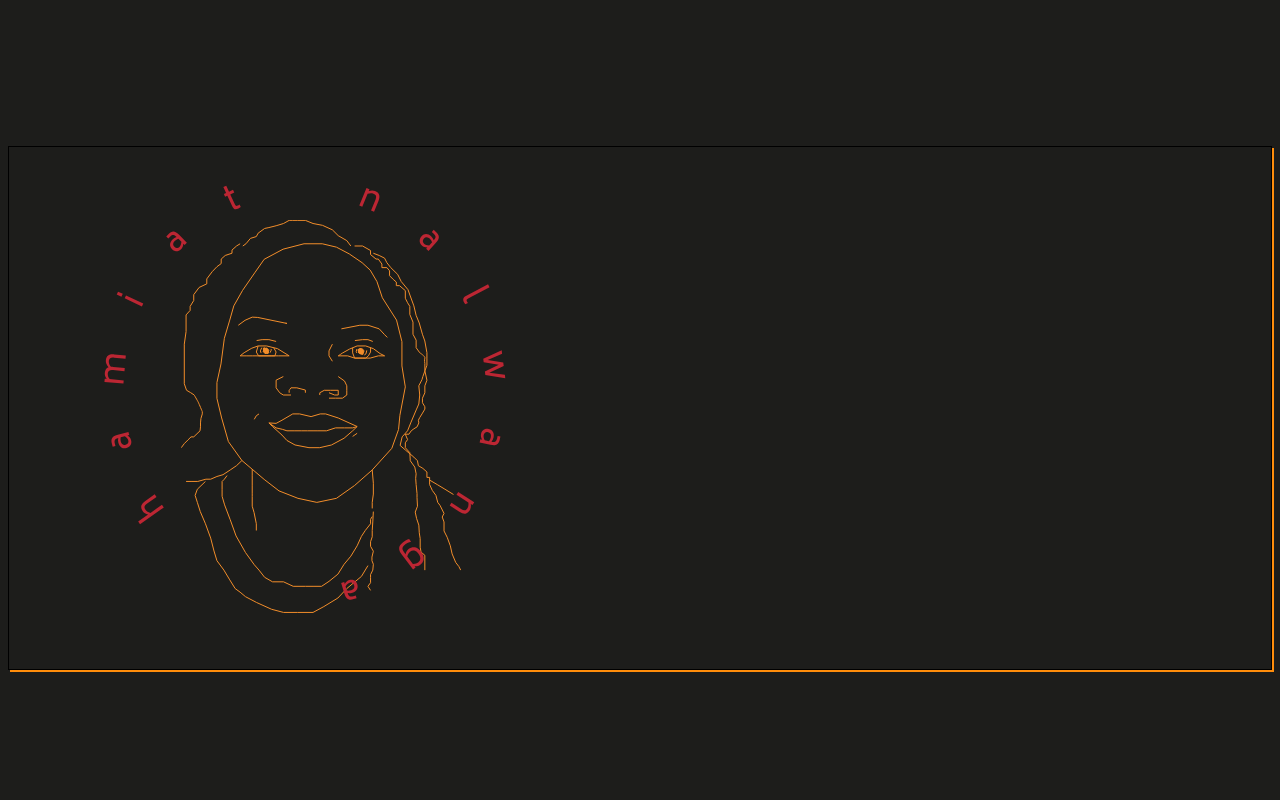
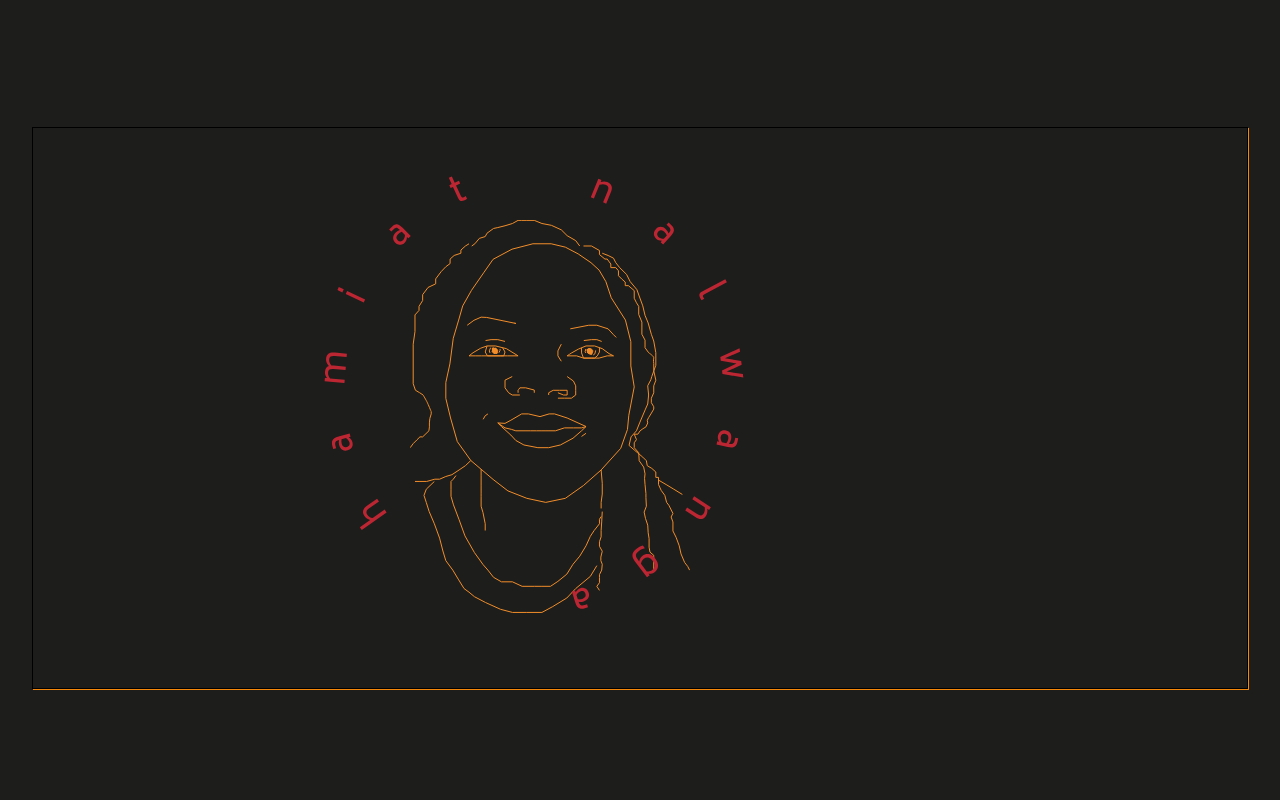
Before and after one commit to hamiat/folio, a React (Create React App) app: page / in a window 1280 px wide. Shown: the top 800 px of the page. Built offline with nearby package versions, Linux system fonts and the light colour scheme.

Commit message:
working point 2

```diff
--- a/src/App.tsx
+++ b/src/App.tsx
@@ -5,38 +5,56 @@ import Button from "./components/Button/Button"
 import { useState } from "react"
 import { motion } from "framer-motion"
 
-const containerVariants = {
+
+const leftContainerVariants = {
   initial: {
-    opacity: 0,
+    gridColumn: "1/span 2",
+    opacity:0,
+    width:"auto",
+
   },
   animate: {
+    gridColumn: "1/span1",
   opacity:1,
+  width:"100%",
+
   transition: {
-    duration: 1,
+    duration: 3,
     ease: "easeInOut"
   }
+  }
+  , exit: {
+    scale: 0.8,
+    transition: {
+      duration: 1,
+      ease: "easeInOut"
+    }
   }
 }
 const borderVariants = {
   initial: {
     border: "none",
     boxShadow: "none",
-    pathLength: 0
   },
   animate: {
     border: "1px solid #000000",
     boxShadow: "2px 2px #ff8d0b",
     transition: {
-      delay: 5
+      delay: 5,
+      duration: 2,
     }
   }
 }
-const svgVariants = {
+const goToSideVariants = {
   initial: {
-    x: 0.1,
+    x: 0,
   },
   animate: {
-   x:0,
+   x:"-20vw",
+   transition: {
+    delay: 5,
+    duration: 2,
+  }
   }
 }
 
@@ -57,15 +75,15 @@ const pathVariants = {
 
 const startVariants = {
   initial: {
-    display: "none",
+
     y: "200vh"
   },
   animate: {
-    display: "inline-flex",
+
     y: 0,
     transition: {
       delay:5,
-      duration: 2,
+      duration: 3,
       ease: "easeInOut"
     }
   }
@@ -86,9 +104,9 @@ function App() {
 
     <motion.main variants={borderVariants} initial="initial" animate="animate"  className={style.main}>
 
-      <motion.section variants={containerVariants} initial="initial" animate="animate" className={style.leftContent}>
+      <motion.section variants={leftContainerVariants} initial="initial" animate="animate" className={style.leftContent}>
 
-      <motion.svg variants={svgVariants}
+      <motion.svg variants={goToSideVariants}
       initial="initial"
       animate="animate"
       className={style.face}   width="280" height="393" viewBox="0 0 280 393" fill="none" xmlns="http://www.w3.org/2000/svg">
@@ -138,7 +156,7 @@ function App() {
 </motion.svg>
 
       <motion.img
-      variants={nameVariants}
+      variants={goToSideVariants}
       className={style.name} src={name} alt="hamiat nalwanga" />
       </motion.section>
 
--- a/src/styles/main.module.scss
+++ b/src/styles/main.module.scss
@@ -15,20 +15,26 @@ body {
   height: 100vh;
   overflow-x: hidden;
   background-color: $lightBlack;
-  display: flex;
+  display: grid;
   justify-content: center;
   align-items: center;
   font-family: montserrat;
+  padding: 0 24px;
 
   .main {
-
     background-color: $lightBlack;
     max-width: 1280px;
     color: $orange;
-    display: flex;
+    display: grid;
+    grid-template-columns: 1fr 1fr;
+    grid-template-rows: 1fr;
+
+
 
 
     .leftContent {
+      grid-column: 1 / span 1;
+      grid-row: 1;
       display: grid;
       grid-template-columns: 1fr;
       grid-template-rows: 1fr;
@@ -62,6 +68,8 @@ body {
     }
 
     .rightContent {
+      grid-column: 2 / span 1;
+      grid-row: 1;
       display: inline-flex;
       flex-direction: column;
       gap: 48px;
```
